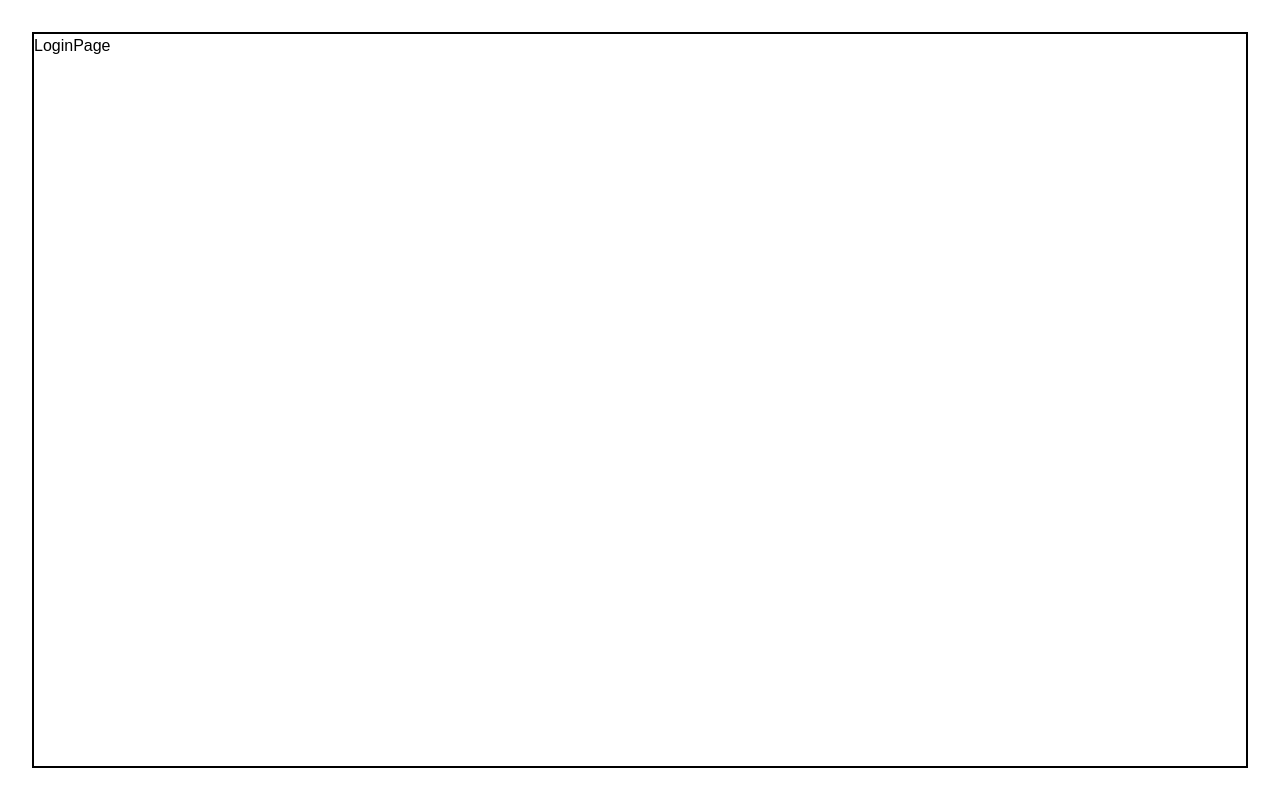
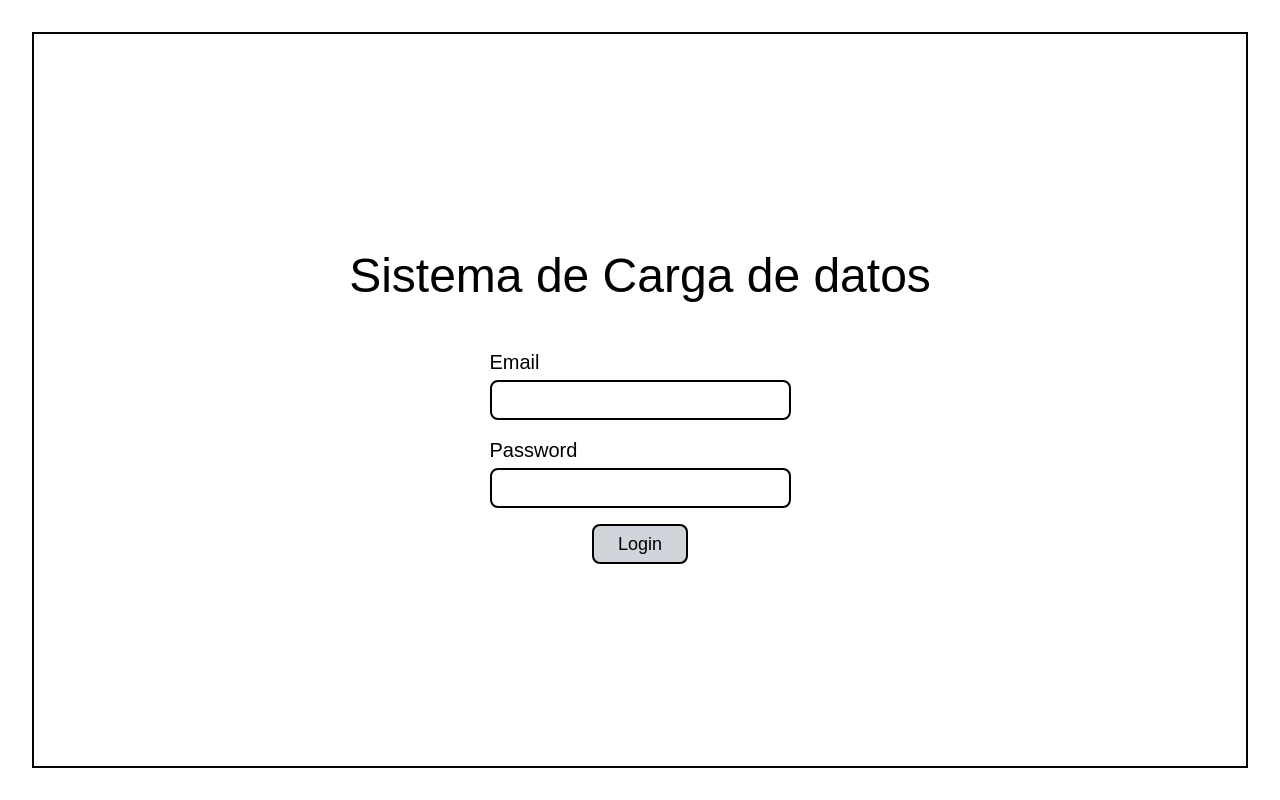
Before and after one commit to paolochmprojects/kudosapp, a Next.js app: page /login in a window 1280 px wide. Built offline with nearby package versions, Linux system fonts and the light colour scheme; a web font is replaced by a local one.

Commit message:
[ADD] page login

```diff
--- a/src/app/login/page.tsx
+++ b/src/app/login/page.tsx
@@ -1,9 +1,23 @@
 import React from 'react'
 
 const LoginPage = () => {
-  return (
-    <div>LoginPage</div>
-  )
+    return (<main className="flex flex-col gap-8 h-full justify-center items-center">
+        <h1 className="text-5xl p-4">
+            Sistema de Carga de datos
+        </h1>
+        <form className="flex flex-col items-center gap-4 min-w-72" action="">
+            <div className="w-full flex flex-col gap-1">
+                <label className="w-full text-xl" htmlFor="email">Email</label>
+                <input className="border-2 border-black rounded-lg h-10 w-full px-4 text-xl" id="email" type="email" />
+            </div>
+            <div className="w-full flex flex-col gap-1">
+                <label className="w-full text-xl" htmlFor="password">Password</label>
+                <input className="border-2 border-black rounded-lg h-10 w-full px-4 text-xl" id="password" type="password" />
+            </div>
+            <button className="bg-gray-300 rounded-lg border-2 border-black p-1 w-24 text-lg" type="submit">Login</button>
+        </form>
+    </main>
+    )
 }
 
 export default LoginPage
--- a/src/app/page.tsx
+++ b/src/app/page.tsx
@@ -2,6 +2,8 @@ import Image from "next/image";
 
 export default function Home() {
   return (<main>
-     Kudos app
+    <h1 className="text-5xl px-4 py-6">
+      Sistema de Carga de datos
+    </h1>
   </main>);
 }
```
